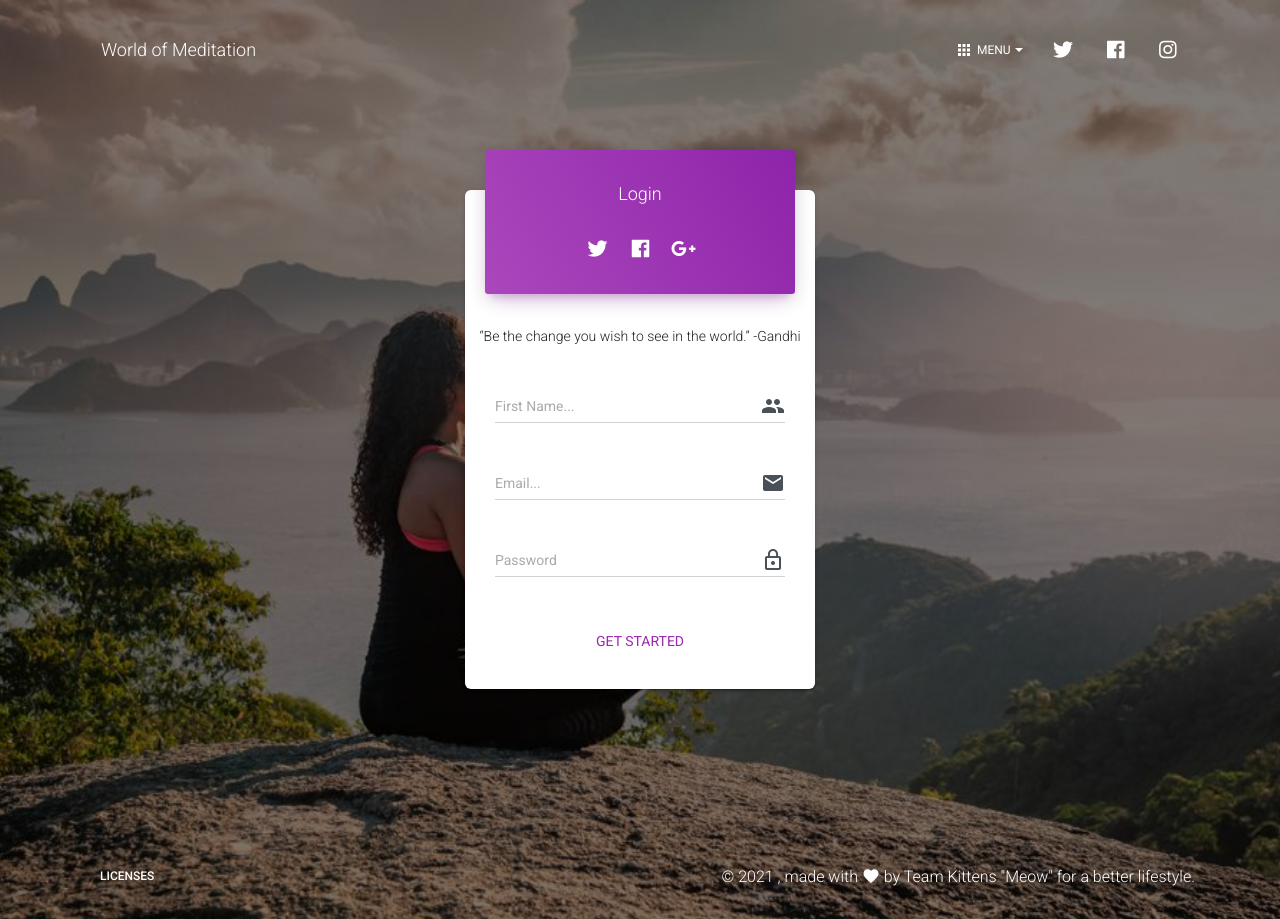
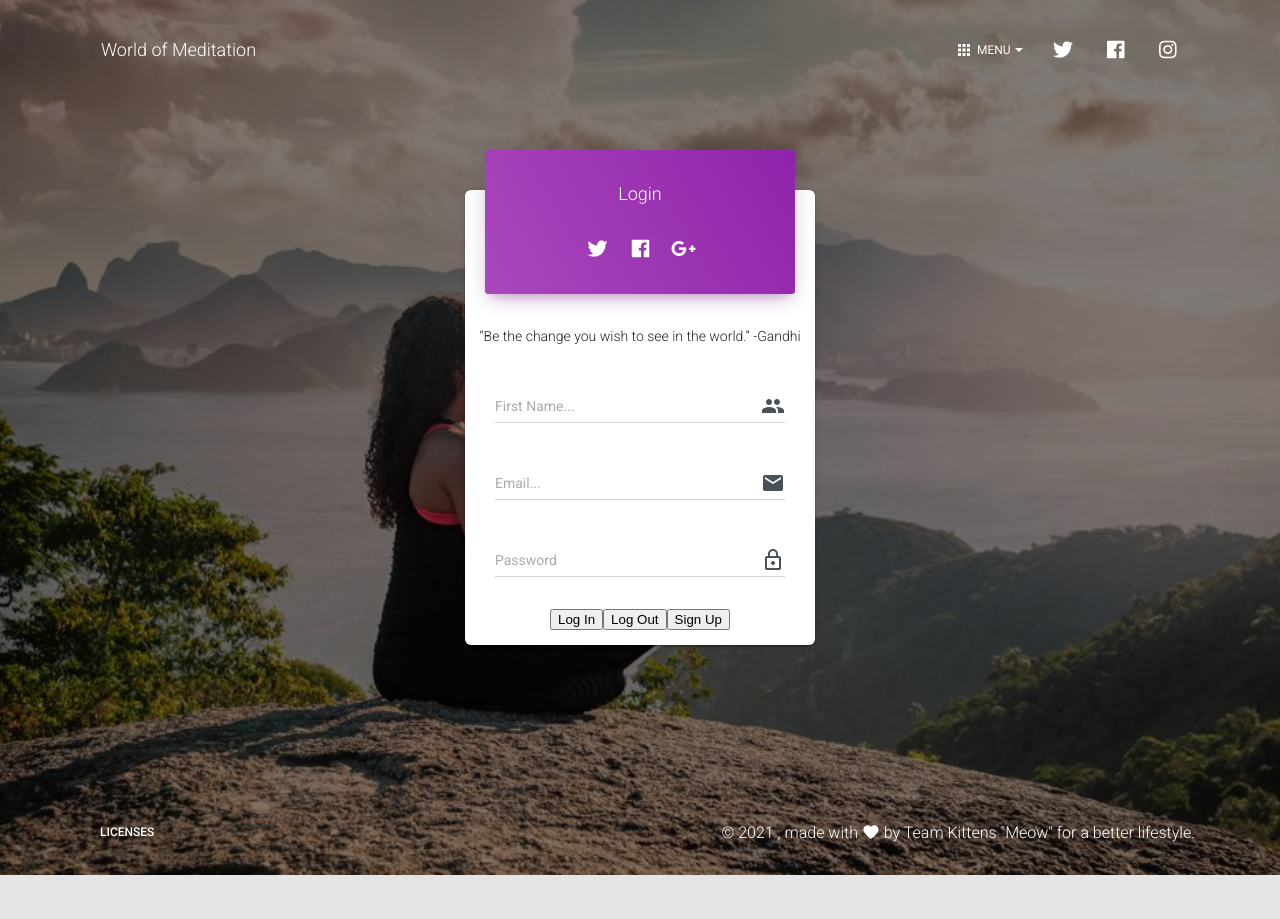
Before and after one commit to CodeGuy5280/Project-3, a React (Create React App) app in the folder client/: page /login-page in a window 1280 px wide. After the commit the page ends 875 px from the top, so only its background shows below. Built offline with nearby package versions, Linux system fonts and the light colour scheme.

Commit message:
loginpage

```diff
--- a/client/src/views/LoginPage/LoginPage.js
+++ b/client/src/views/LoginPage/LoginPage.js
@@ -18,6 +18,10 @@ import CardBody from "components/Card/CardBody.js";
 import CardHeader from "components/Card/CardHeader.js";
 import CardFooter from "components/Card/CardFooter.js";
 import CustomInput from "components/CustomInput/CustomInput.js";
+//Auth0 Buttons
+import SignupButton from "components/SignUpButton/signup-button";
+import LoginButton from "components/LoginButton/login-button";
+import LogoutButton from "components/LogoutButton/logout-button";
 
 import styles from "assets/jss/material-kit-react/views/loginPage.js";
 
@@ -138,9 +142,16 @@ export default function LoginPage(props) {
                     />
                   </CardBody>
                   <CardFooter className={classes.cardFooter}>
-                    <Button simple color="primary" size="lg">
-                      Get started
-                    </Button>
+                    <LoginButton simple color="primary" size="lg">
+                      Login
+                    </LoginButton>
+                    <LogoutButton simple color="primary" size="lg">
+                      Logout
+                    </LogoutButton>
+                    <SignupButton simple color="primary" size="lg">
+                      Signup
+                    </SignupButton>
+
                   </CardFooter>
                 </form>
               </Card>
--- a/package.json
+++ b/package.json
@@ -19,6 +19,7 @@
     "nodemon": "^1.18.7"
   },
   "dependencies": {
+    "@auth0/auth0-react": "^1.3.0",
     "express": "^4.16.3",
     "if-env": "^1.0.4"
   }
```
Also changed, not shown: 1 other file (tests, documents, lock files or other folders).
